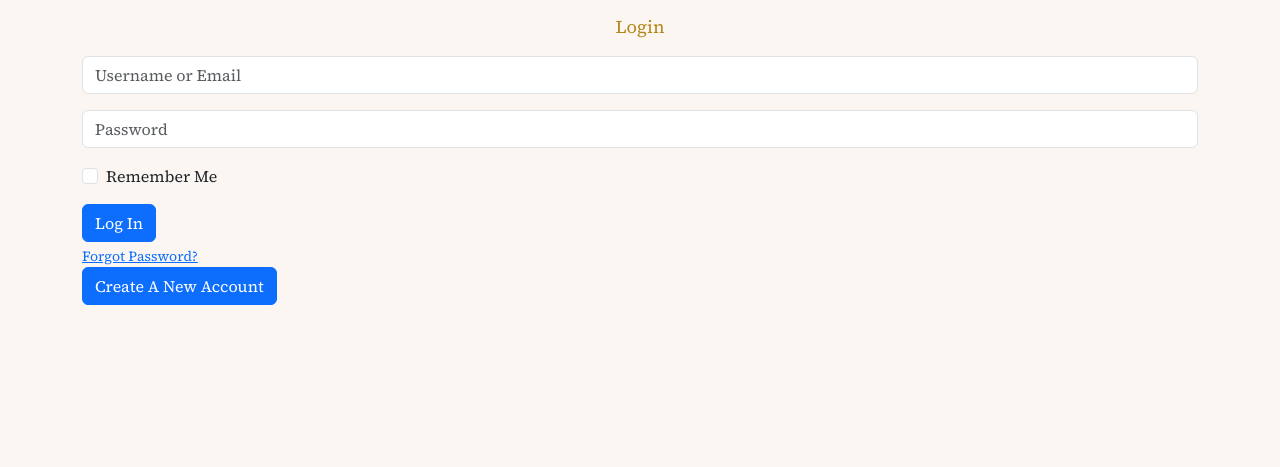
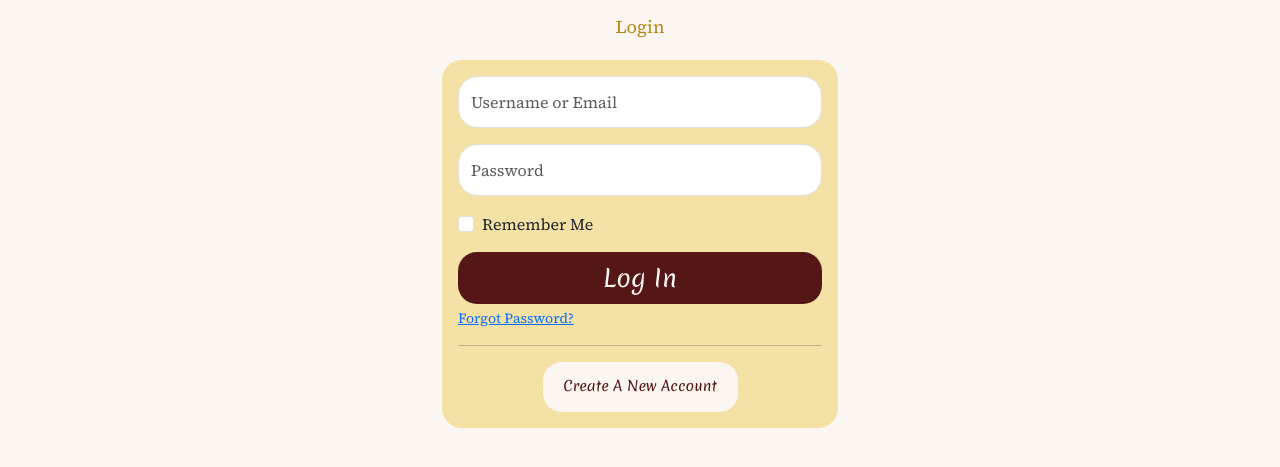
Before and after one commit to NPRojas/E-commerce_Capstone, a plain HTML site: page login.html in a window 1280 px wide. Shown: the part 187-654 px from the top of the page. Drawn offline with nearby package versions, Linux system fonts and the light colour scheme.

Commit message:
style login form

```diff
--- a/login.html
+++ b/login.html
@@ -63,15 +63,15 @@
 
     <main class="container">
         <!-- Login Form -->
-        <form>
+        <form class="d-block mx-auto p-3 m-1 login-form">
             <div class="mb-3">
                 <label for="username" class="form-label visually-hidden">Email address or Username</label>
-                <input type="username" class="form-control" id="username" name="username" aria-describedby="emailHelp" placeholder="Username or Email">
+                <input type="username" class="form-control login" id="username" name="username" aria-describedby="emailHelp" placeholder="Username or Email">
             </div>
 
             <div class="mb-3">
                 <label for="password" class="form-label visually-hidden">Password</label>
-                <input type="password" class="form-control" id="password" name="password" placeholder="Password">
+                <input type="password" class="form-control login" id="password" name="password" placeholder="Password">
             </div>
 
             <div class="mb-3 form-check">
@@ -80,10 +80,10 @@
 
             </div>
 
-            <button type="submit" class="btn btn-primary">Log In</button>
+            <button type="submit" class="btn button-primary">Log In</button>
             <div id="forgot_password" class="form-text"><a href="">Forgot Password?</a></div>
-
-            <button type="button" class="btn btn-primary">Create A New Account</button>
+            <hr>
+            <button type="button" class="btn button-secondary d-block mx-auto">Create A New Account</button>
         </form>
     </main>
 
--- a/styles/styles.css
+++ b/styles/styles.css
@@ -110,6 +110,36 @@ img[src="images/field.jpg"] {
     border: 0;
 }
 
+.login-form {
+    background-color: var(--primary80);
+    width: 396px;
+    height: 23em;
+    border-radius: 20px;
+}
+
+.login, .button-primary {
+    border-radius: 19px;
+    width: 364px;
+    height: 52px;
+}
+
+.button-primary {
+    background-color: var(--accent30);
+    color: var(--accent100);
+    font-family: "Merienda";
+    font-size: 24px;
+}
+
+.button-secondary {
+    border-radius: 19px;
+    background-color: var(--accent100);
+    width: 195px;
+    height: 50px;
+    color: var(--accent30);
+    font-family: "Merienda";
+    font-size: 14px;
+}
+
 /* this is not working here */
 .navbar-nav .nav-item:hover {
     color: red
```
